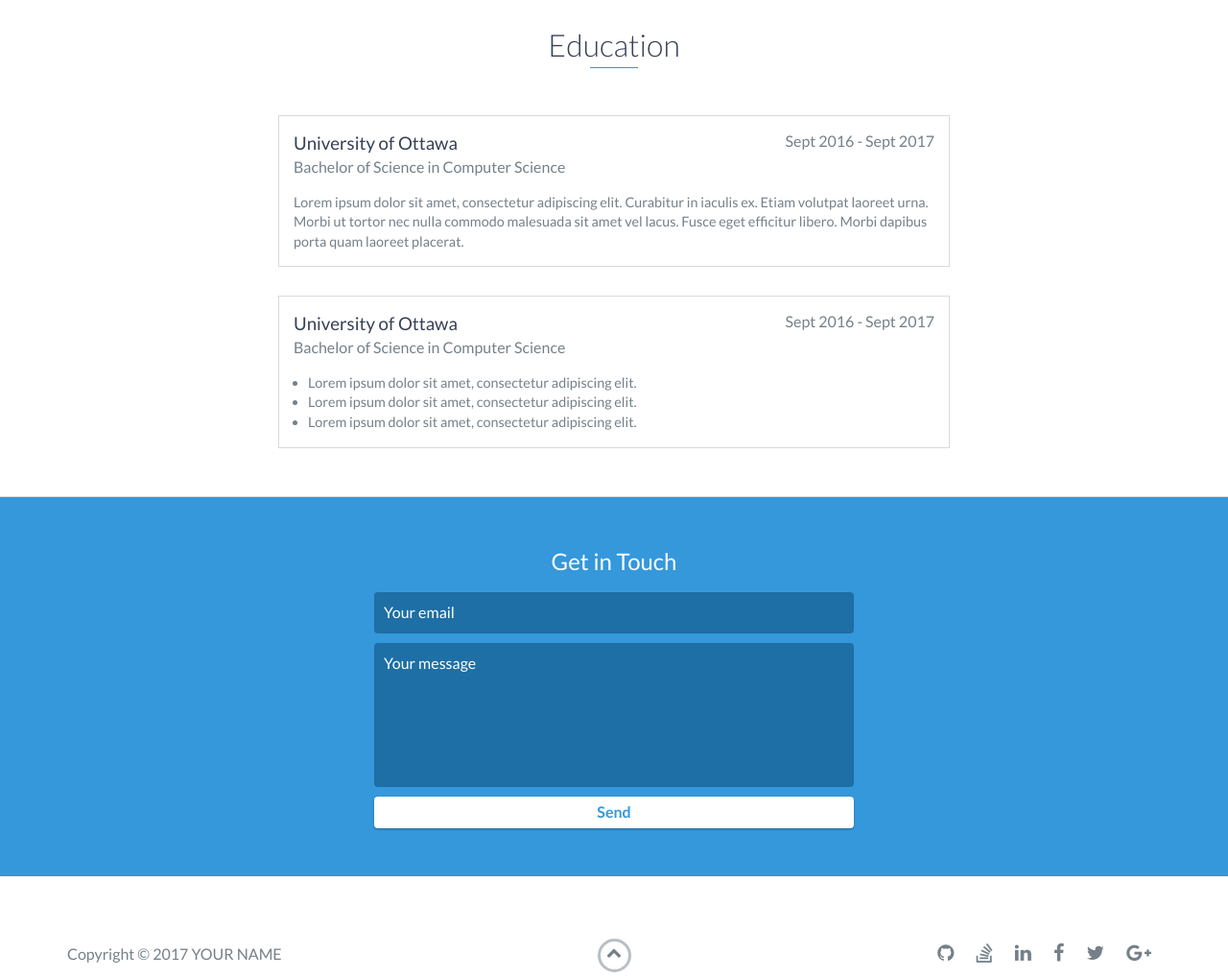
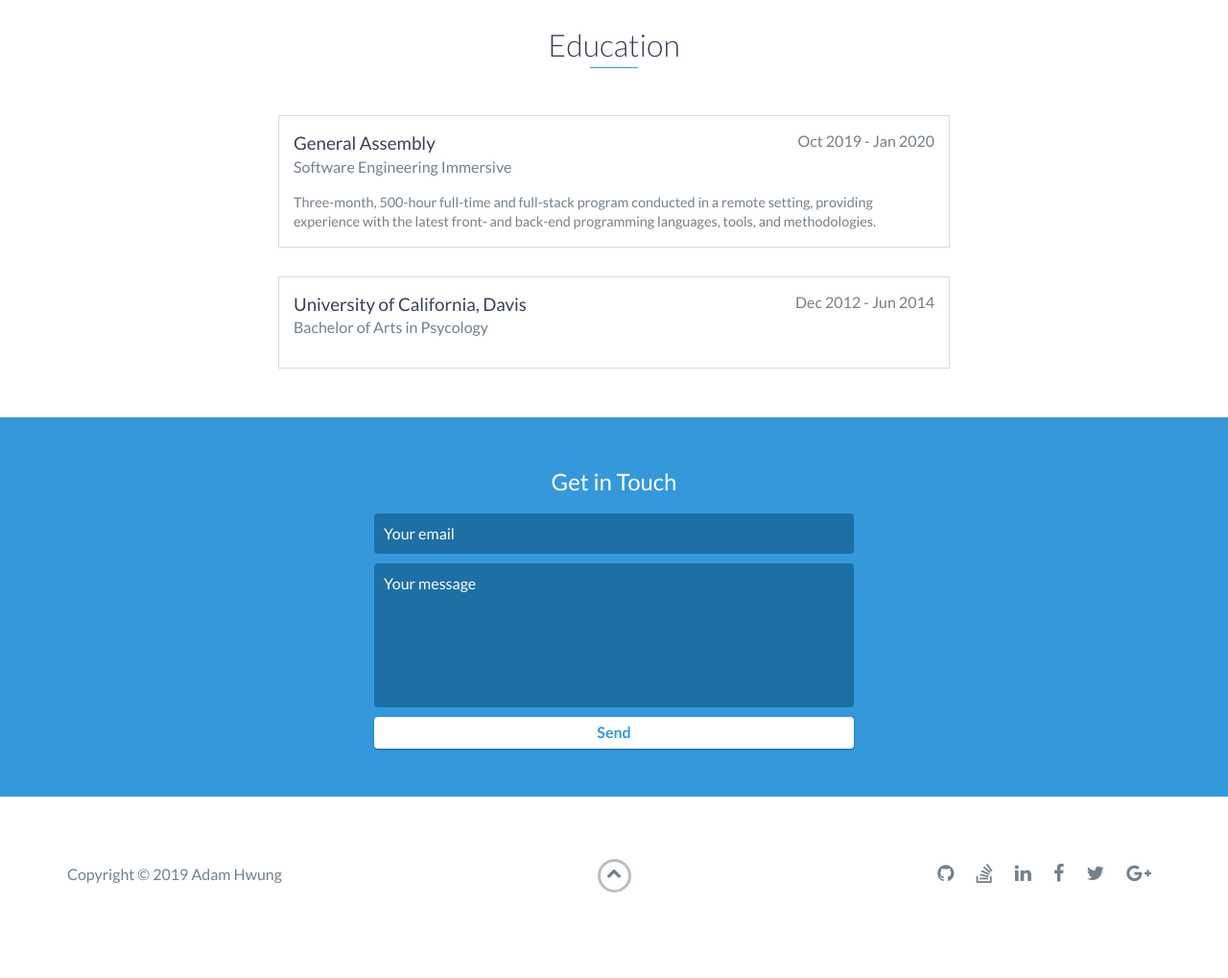
Before and after one commit to Ahwung/ahwung.github.io, a website: page index.html in a window 1280 px wide. Shown: the part 3180-4199 px from the top of the page at 96% size. After the commit the page ends 4164 px from the top, so only its background shows below. Drawn offline with nearby package versions, Linux system fonts and the light colour scheme.

Commit message:
added educucation to portfolio

```diff
--- a/index.html
+++ b/index.html
@@ -183,30 +183,21 @@
     <div id="education">
         <h2 class="heading">Education</h2>
         <div class="education-block">
-            <h3>University of Ottawa</h3>
-            <span class="education-date">Sept 2016 - Sept 2017</span>
-            <h4>Bachelor of Science in Computer Science</h4>
+            <h3>General Assembly</h3>
+            <span class="education-date">Oct 2019 - Jan 2020</span>
+            <h4>Software Engineering Immersive</h4>
             <p>
-                Lorem ipsum dolor sit amet, consectetur adipiscing elit. Curabitur in iaculis ex. Etiam volutpat laoreet urna. Morbi ut tortor nec nulla commodo malesuada sit amet vel lacus. Fusce eget efficitur libero. Morbi dapibus porta quam laoreet placerat.
+                    Three-month, 500-hour full-time and full-stack program conducted in a remote setting,
+                    providing experience with the latest front- and back-end programming languages, tools, and methodologies.
+
             </p>
         </div>
         <!-- End .education-block -->
 
         <div class="education-block">
-            <h3>University of Ottawa</h3>
-            <span class="education-date">Sept 2016 - Sept 2017</span>
-            <h4>Bachelor of Science in Computer Science</h4>
-            <ul>
-                <li>
-                    Lorem ipsum dolor sit amet, consectetur adipiscing elit.
-                </li>
-                <li>
-                    Lorem ipsum dolor sit amet, consectetur adipiscing elit.
-                </li>
-                <li>
-                    Lorem ipsum dolor sit amet, consectetur adipiscing elit.
-                </li>
-            </ul>
+            <h3>University of California, Davis</h3>
+            <span class="education-date">Dec 2012 - Jun 2014</span>
+            <h4>Bachelor of Arts in Psycology</h4>
         </div>
         <!-- End .education-block -->
     </div>
@@ -231,7 +222,7 @@
             <div class="row">
                 <div class="col-sm-5 copyright">
                     <p>
-                        Copyright &copy; 2017 YOUR NAME
+                        Copyright &copy; 2019 Adam Hwung
                     </p>
                 </div>
                 <div class="col-sm-2 top">
```
